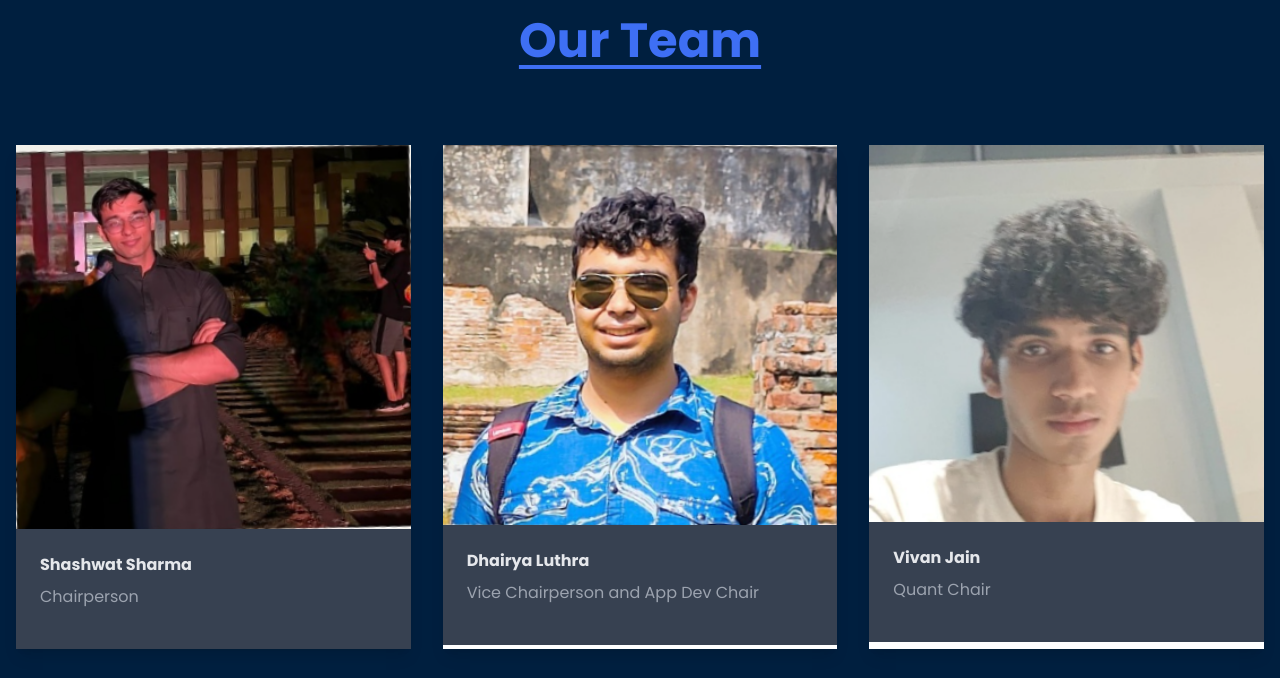
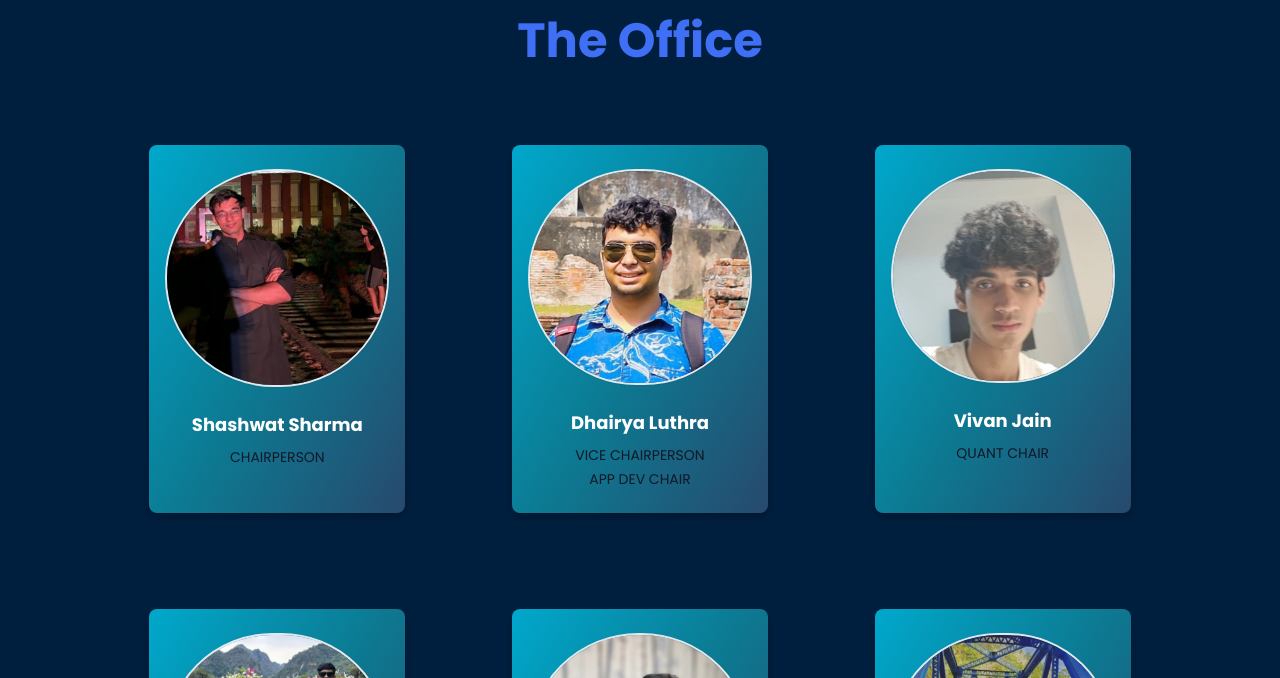
Before and after one commit to BPHC-ACM/ACM-Website, an Astro site in the folder Front-End/: page /team in a window 1280 px wide. Shown: the part 99-777 px from the top of the page. Built offline with nearby package versions, Linux system fonts and the light colour scheme; Astro itself is replaced by a stand-in of ours.

Commit message:
Alternate Office page styling

```diff
--- a/Front-End/src/components/Header.astro
+++ b/Front-End/src/components/Header.astro
@@ -33,7 +33,7 @@
         <a href="/#home" class="py-2">Home</a>
         <a href="/#about" class="py-2">About</a>
         <a href="/events" class="py-2">Events</a>
-        <a href="/#team" class="py-2">Meet The Team</a>
+        <a href="/#team" class="py-2">Team</a>
         <a href="/team" class="py-2">Office</a>
         <a href="/blogs" class="py-2">Blogs</a>
         <a href="/#faqSection" class="py-2" >FAQs</a>
@@ -55,13 +55,11 @@
         transform-origin: bottom right;
         transition: transform 0.25s ease-out;
     }
+
     .header{
-    background-color: #031f2140;
-    backdrop-filter:blur(10px);
-    -webkit-backdrop-filter:blur(10px);
-
-
-
+        background-color: #031f2140;
+        backdrop-filter:blur(10px);
+        -webkit-backdrop-filter:blur(10px);
     }
 
     .navItem:hover:after {
@@ -69,17 +67,15 @@
         transform-origin: bottom left;
     }
 
-    /* Mobile Menu Toggle */
     #mobile-menu-button.active + #mobile-menu {
         display: flex;
     }
 
     #mobile-menu {
         background-color: #031F38;
-        backdrop-filter: blur(10px);
         position: fixed;
         top: 6rem;
-        width: 10rem;
+        width: 8rem;
         right: 1rem;
         border-radius: 10px;
     }
--- a/Front-End/src/components/TeamHeadCard.astro
+++ b/Front-End/src/components/TeamHeadCard.astro
@@ -1,11 +1,41 @@
 ---
 const { teamHeadInfo } = Astro.props;
+const designations = teamHeadInfo.designation.split(',');
 ---
 
-<div class="bg-white shadow-lg overflow-hidden">
-  <img src={teamHeadInfo.image} alt={teamHeadInfo.name} class="w-full object-cover bg-black" />
-  <div class="bg-gray-700 p-6">
-    <h3 class="text-gray-200 font-bold mb-2">{teamHeadInfo.name}</h3>
-    <p class="text-gray-400 mb-4">{teamHeadInfo.designation}</p>
+  <div class="shadow-lg overflow-hidden rounded-lg w-64 mx-auto card" style="background: linear-gradient(300deg, #27496D, #0C7B93, #00A8CC); box-shadow: 0px 4px 10px rgba(0, 0, 0, 0.25);">
+  <div class="flex justify-center py-6 px-4">
+    <img
+      src={teamHeadInfo.image}
+      alt={teamHeadInfo.name}
+      class="w-42 h-42 rounded-full object-cover border-2 border-grey shadow-sm"
+    />
+  </div>
+  <div class="text-center px-4 pb-6">
+    <h3 class="text-white font-bold text-lg mb-2">{teamHeadInfo.name}</h3>
+    <div class="text-white text-sm space-y-1">
+      {designations.map(designation => (
+        <p class="uppercase text-gray-900">{designation.trim()}</p>
+      ))}
+    </div>
   </div>
 </div>
+
+<style>
+  .card:hover {
+    transform: scale(1.025);
+    transition: all 0.25s;
+  }
+  @media (min-width: 768px) {
+    .card-container > * {
+      margin-left: 12px;
+      margin-right: 12px;
+    }
+  }
+  @media (max-width: 768px) {
+    .card {
+      transform: scale(1.1);
+    }
+  }
+
+</style>
--- a/Front-End/src/data/teamheads.js
+++ b/Front-End/src/data/teamheads.js
@@ -1,47 +1,47 @@
 export const teamHeads = [
 	{
-        name : "Shashwat Sharma",
-        designation: "Chairperson",
-        image : "/shaswat.png"
+		name: 'Shashwat Sharma',
+		designation: 'Chairperson',
+		image: '/shaswat.png',
 	},
 	{
-        name : "Dhairya Luthra",
-        designation: "Vice Chairperson and App Dev Chair",
-        image : "/dhairya.png"
+		name: 'Dhairya Luthra',
+		designation: 'Vice Chairperson, App Dev Chair',
+		image: '/dhairya.png',
 	},
 	{
-        name : "Vivan Jain",
-        designation: "Quant Chair",
-        image : "/vivan.png"
+		name: 'Vivan Jain',
+		designation: 'Quant Chair',
+		image: '/vivan.png',
 	},
 	{
-        name : "Samarth Pawan",
-        designation: "ML Chair",
-        image : "/samarth.png"
+		name: 'Samarth Pawan',
+		designation: 'ML Chair',
+		image: '/samarth.png',
 	},
 	{
-        name : "Arinjay Jain",
-        designation: "Web Dev Chair",
-        image : "/arinjay.png"
+		name: 'Arinjay Jain',
+		designation: 'Web Dev Chair',
+		image: '/arinjay.png',
 	},
 	{
-        name : "Tushar Anand",
-        designation: "Generative AI Chair",
-        image : "/tushar.png"
+		name: 'Tushar Anand',
+		designation: 'Generative AI Chair',
+		image: '/tushar.png',
 	},
 	{
-        name : "Divya Daga",
-        designation: "Content Chair",
-        image : "/divya.png"
+		name: 'Divya Daga',
+		designation: 'Content Chair',
+		image: '/divya.png',
 	},
 	{
-        name : "Majji Sai Snigdha",
-        designation: "Events Chair",
-        image : "/majji.png"
+		name: 'Majji Sai Snigdha',
+		designation: 'Events Chair',
+		image: '/majji.png',
 	},
 	{
-        name : "Lakshita Jain",
-        designation: "Design Chair",
-        image : "/lakshita.png"
-    }
-]
+		name: 'Lakshita Jain',
+		designation: 'Design Chair',
+		image: '/lakshita.png',
+	},
+];
--- a/Front-End/src/pages/team.astro
+++ b/Front-End/src/pages/team.astro
@@ -8,9 +8,9 @@ const pageTitle = "ACM BPHC - Office"
 
 <Layout title={pageTitle}>
     <div class="aboutACM flex flex-col items-center w-full mt-5">
-        <span class="text-acm-blue text-4xl md:text-5xl font-bold underline underline-offset-8 mb-6 sm:mb-8">Our Team</span>
-        <section class="container mx-auto px-4 py-12">
-            <div class="porGrid grid grid-cols-1 md:grid-cols-2 lg:grid-cols-3 gap-8">
+        <span class="text-acm-blue text-4xl md:text-5xl font-bold mb-6 sm:mb-8">The Office</span>
+        <section class="container mx-auto px-4 py-12 w-[80%]">
+            <div class="porGrid grid grid-cols-1 md:grid-cols-2 lg:grid-cols-3 gap-24">
                 {teamHeads.map((teamHeadInfo, idx) => (
                     <TeamHeadCard teamHeadInfo={teamHeadInfo} />
                 ))}
```
Lines whose indentation alone changed are shown as unchanged.
